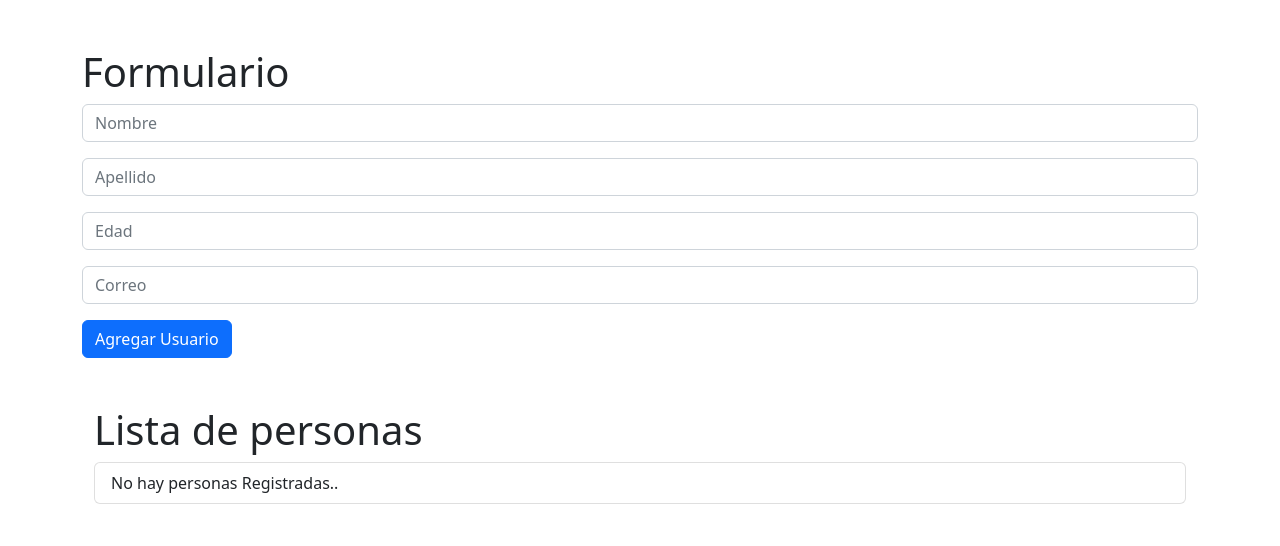
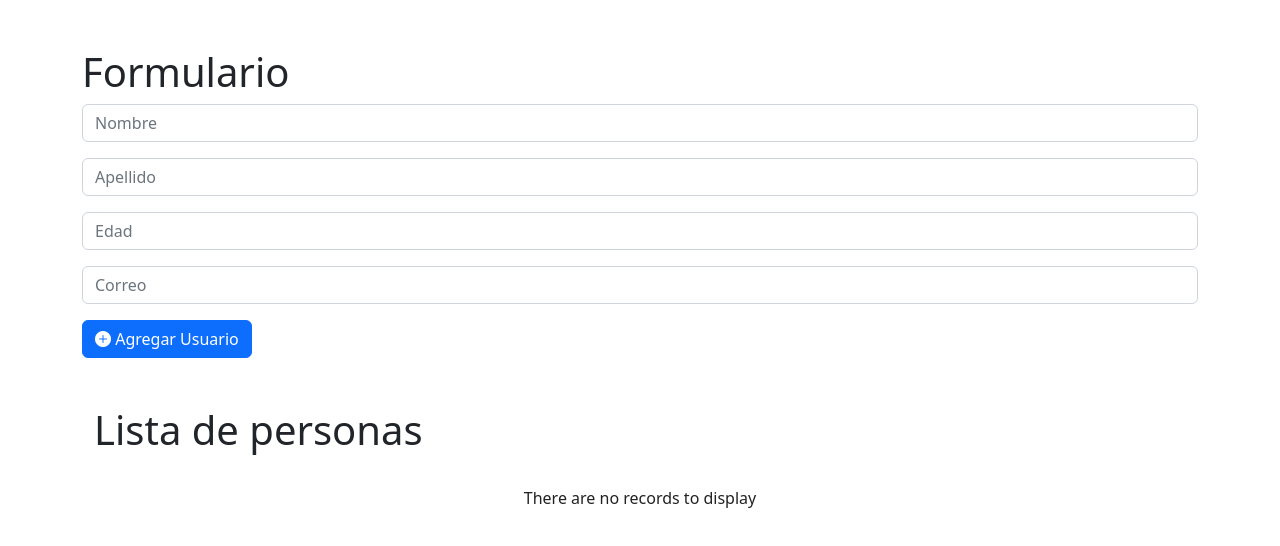
Before and after one commit to yoniescobar/intecap_proyecto2, a React (Create React App) app: page / in a window 1280 px wide. Shown: the top 546 px of the page. Built offline with nearby package versions, Linux system fonts and the light colour scheme.

Commit message:
crud modificado iconos y datable

```diff
--- a/package.json
+++ b/package.json
@@ -7,9 +7,12 @@
     "@testing-library/react": "^13.4.0",
     "@testing-library/user-event": "^13.5.0",
     "bootstrap": "^5.2.3",
+    "bootstrap-icons": "^1.10.3",
     "react": "^18.2.0",
+    "react-data-table-component": "^7.5.3",
     "react-dom": "^18.2.0",
     "react-scripts": "5.0.1",
+    "styled-components": "^5.3.9",
     "sweetalert2": "^11.7.3",
     "web-vitals": "^2.1.4"
   },
--- a/src/components/Formulario.js
+++ b/src/components/Formulario.js
@@ -1,4 +1,5 @@
 import React,{useState} from 'react'
+import DataTable from 'react-data-table-component'
 import Swal from 'sweetalert2'
 
 const Formulario = () => {
@@ -95,7 +96,7 @@ const Formulario = () => {
             return
         }
 
-        const editado = lista.map(persona=>persona.codigo===codigo?{codigo,nombre,apellido,edad,correo}:persona)
+        const editado = lista.map(persona => persona.codigo === codigo ? {codigo,nombre,apellido,edad,correo} : persona)
         setLista(editado)
         setModoEdicion(false)
 
@@ -115,9 +116,6 @@ const Formulario = () => {
 
 
     const eliminar = (codigo) => { //2 parametros, el primero es el item y el segundo es el index
-
-
-
         Swal.fire({
             title: 'Estas seguro de eliminar el registro?',
             text: "No podras revertir esta accion!",
@@ -130,8 +128,6 @@ const Formulario = () => {
 
                 if (result.isConfirmed) {
                 const filtro = lista.filter((persona)=>persona.codigo!==codigo) //filtra el array y devuelve un nuevo array con los elementos que cumplan la condiciones de la funcion de callback
-
-
                 setLista(filtro)
                 debugger
                 Swal.fire(
@@ -187,7 +183,7 @@ const Formulario = () => {
                     (<button className='btn btn-warning btn-block'
                       onClick={(e)=>{guardarCambios(e)}} type="submit">Guardar Cambios</button>):
                     (<button className='btn btn-primary btn-block'
-                    onClick={(e)=>{agregarUsuario(e)}}>Agregar Usuario</button>)
+                    onClick={(e)=>{agregarUsuario(e)}} type="submit"><i className="bi bi-plus-circle-fill"></i> Agregar Usuario</button>)
 
               }
 
@@ -197,23 +193,60 @@ const Formulario = () => {
 
          <div className='container py-5'>
                 <h1>Lista de personas</h1>
-                <ul className='list-group'>
-                    {
-                        lista.length===0 ? (
-                            <li className='list-group-item'>No hay personas Registradas..</li>
-                        ) : (
-                            lista.map(persona=>(
-                                <li className='list-group-item' key={codigo}>
-                                   {persona.codigo} -{persona.nombre} - {persona.apellido} - {persona.edad} - {persona.correo}
-                                    <button className='btn btn-danger' onClick={()=>{eliminar(persona.codigo)}}>Eliminar</button> {''}
-                                     <button className='btn btn-warning' onClick={()=>{editar(persona)}}  >Editar</button>
+                <DataTable
+                    columns={[
+                        {
+                            name: 'codigo',
+                            selector: (row) => row.codigo,
+                            sortable: true,
+                        },
+                        {
+                            name: 'Nombre',
+                            selector: (row) => row.nombre,
+                            sortable: true,
+                        },
+                        {
+                            name: 'Apellido',
+                            selector: (row) => row.apellido,
+                            sortable: true,
+                        },
+                        {
+                            name: 'Edad',
+                            selector: (row) => row.edad,
+                            sortable: true,
+                        },
+                        {
+                            name: 'Correo',
+                            selector: (row) => row.correo,
+                            sortable: true,
+                        },
+                        {
+                            name: 'Acciones',
+                            cell: (row) => (<div>
+                                <button className='btn btn-primary' onClick={()=>{editar(row)}}><i className="bi bi-pencil-square"></i></button>
+                                <button className='btn btn-danger' onClick={()=>{eliminar(row.codigo)}}><i className="bi bi-trash"></i></button>
+                            </div>
+                            ),
+                        }
+                    ]}
 
-                                </li>
-                            ))
-                        )
-                    }
-                </ul>
-            </div>
+
+                    data={lista}
+                    pagination
+                    paginationComponentOptions={{
+                        rowsPerPageText: 'Filas por pagina:',
+                        rangeSeparatorText: 'de',
+                        noRowsPerPage: false,
+                        selectAllRowsItem: true,
+                        selectAllRowsItemText: 'Todos'
+                    }}
+                    highlightOnHover  //resalta la fila al pasar el mouse
+                    pointerOnHover    //cambia el cursor al pasar el mouse
+                    fixedHeader
+
+                />
+
+        </div>
 
 
     </div>
--- a/src/index.js
+++ b/src/index.js
@@ -1,6 +1,7 @@
 import React from 'react';
 import ReactDOM from 'react-dom/client';
 import App from './App';
+import 'bootstrap-icons/font/bootstrap-icons.css';
 
 
 const root = ReactDOM.createRoot(document.getElementById('root'));
```
Also changed, not shown: 1 other file (tests, documents, lock files or other folders).
